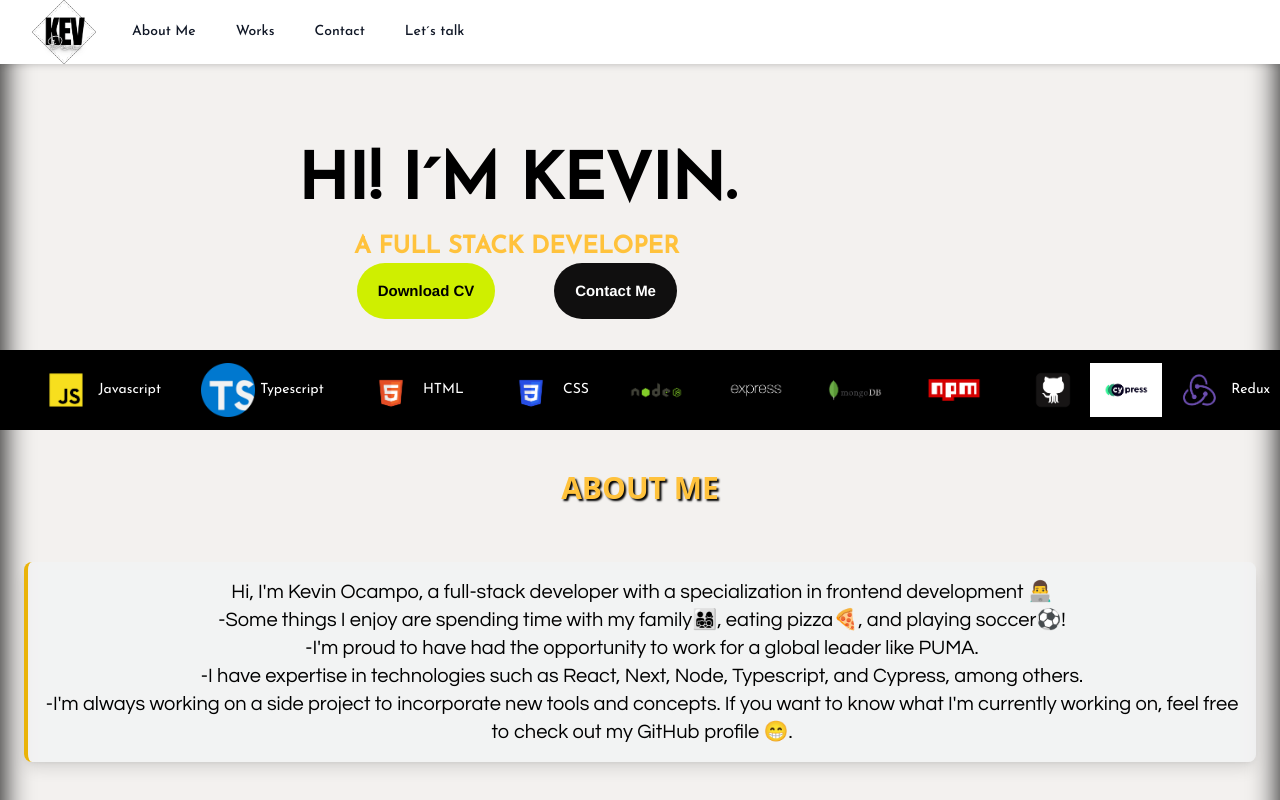
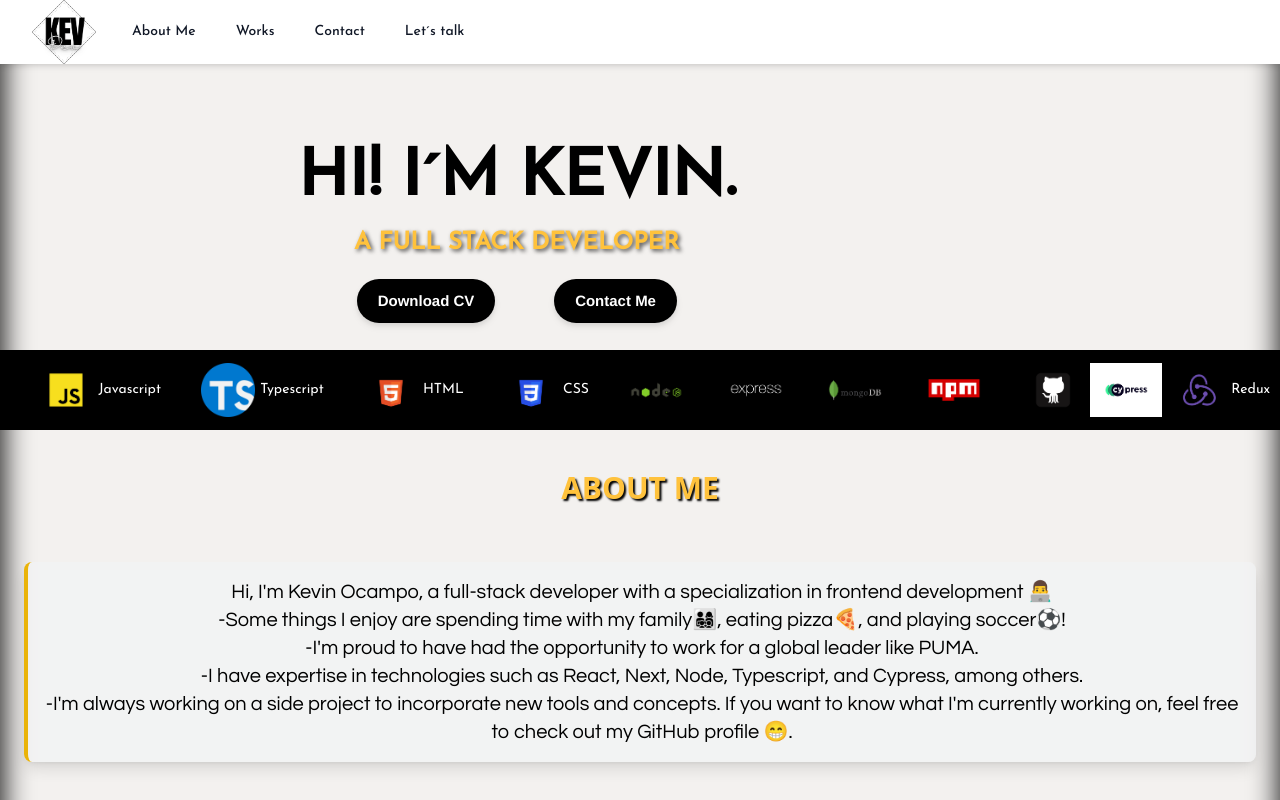
Before and after one commit to kevocode22/myportfolio, a React (Create React App) app: page / in a window 1280 px wide. Shown: the top 800 px of the page. Built offline with nearby package versions, Linux system fonts and the light colour scheme; a web font is replaced by a local one.

Commit message:
UI:changing styles & clean code

```diff
--- a/src/App.tsx
+++ b/src/App.tsx
@@ -1,5 +1,5 @@
 import React from "react";
-import Hero from "./components/Hero";
+import Hero from "./components/Home";
 import ScrollToTop from "./components/ScrollToTop";
 
 const App: React.FC = () => {
--- a/src/components/Button.tsx
+++ b/src/components/Button.tsx
@@ -13,21 +13,12 @@ const Button: React.FC<ButtonProps> = ({
   children,
   className,
 }) => {
-  const baseStyles = "buttonHero flex justify-center items-center text-white";
-  const styles = "h-[7vh] bg-[#100F0F]"; // Estilos comunes para todos los botones
-
-  if (href) {
-    return (
-      <a href={href} className={baseStyles}>
-        <button className={styles}>{children}</button>
-      </a>
-    );
-  }
-
   return (
-    <button onClick={onClick} className={`${styles}${className}`}>
-      {children}
-    </button>
+    <a href={href} onClick={onClick}>
+      <button className="flex justify-center items-center text-white bg-black drop-shadow-md hover:bg-[#FFC23C]">
+        {children}
+      </button>
+    </a>
   );
 };
 
--- a/src/components/Hero.tsx
+++ b/src/components/Home.tsx
@@ -25,7 +25,7 @@ import {
 import Contact from "./Contact";
 import Button from "./Button";
 
-const Hero: React.FC = () => {
+const Home: React.FC = () => {
   const [showOptions, setShowOptions] = useState(false);
 
   const handleDownload = () => {
@@ -53,11 +53,15 @@ const Hero: React.FC = () => {
             <h1 className="font-['Josefin_Sans'] font-bold animate__animated animate__bounceInLeft">
               HI! I´M KEVIN.
             </h1>
-            <h2 className="font-['Josefin_Sans'] font-semibold text-2xl text-[#FFC23C] text-shadow-lg animate__animated animate__bounceInLeft">
-              A FULL STACK DEVELOPER
+            <h2 className="font-['Josefin_Sans'] font-semibold text-2xl animate__animated animate__bounceInLeft relative">
+              <span className="drop-shadow-[2px_2px_2px_rgba(0,0,0,0.7)] text-[#FFC23C]">
+                A FULL STACK DEVELOPER
+              </span>
             </h2>
-            <div className="flex w-full justify-evenly">
-              <Button onClick={handleDownload}>Download CV</Button>
+            <div className="flex w-full justify-evenly pt-5">
+              <Button onClick={handleDownload} className="bg-black">
+                Download CV
+              </Button>
               <Button href="/#Contact">Contact Me</Button>
             </div>
           </div>
@@ -72,7 +76,7 @@ const Hero: React.FC = () => {
 
         {showOptions && (
           <div className="absolute top-0 left-0 w-full h-full flex justify-center items-center bg-black bg-opacity-50 z-50">
-            <div className="bg-white p-4 rounded shadow-md">
+            <div className="bg-white p-4 rounded shadow-md w-max">
               <p className="mb-4 text-base">Select the language:</p>
               <div className="flex flex-col gap-y-4 justify-center text-center items-center">
                 <Button
@@ -89,7 +93,7 @@ const Hero: React.FC = () => {
                 </Button>
                 <button
                   onClick={() => setShowOptions(false)}
-                  className="m-2 bg-red-500 text-white text-sm"
+                  className="m-2 bg-red-500 text-white text-sm hover:bg-red-400"
                 >
                   Cancelar
                 </button>
@@ -173,4 +177,4 @@ const Hero: React.FC = () => {
   );
 };
 
-export default Hero;
+export default Home;
```
